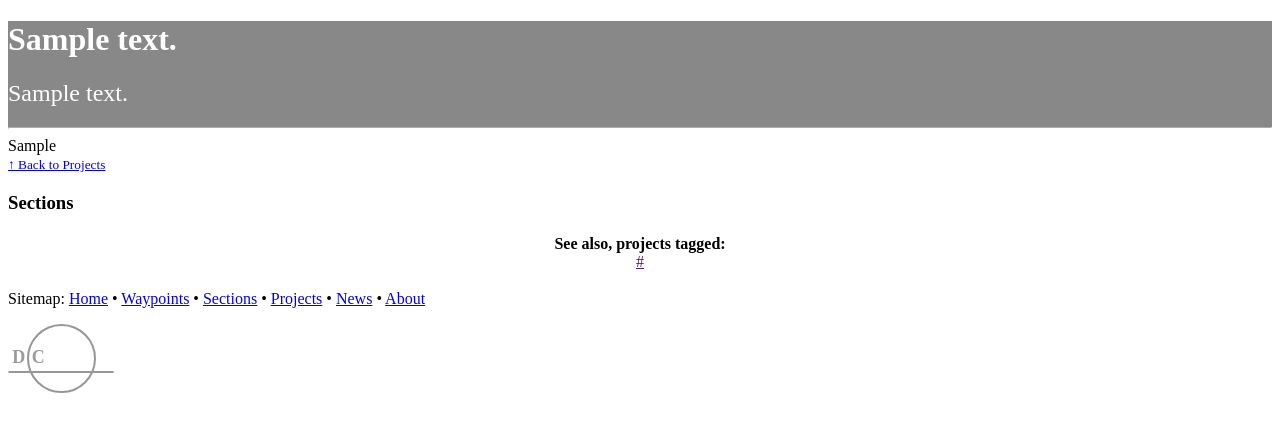
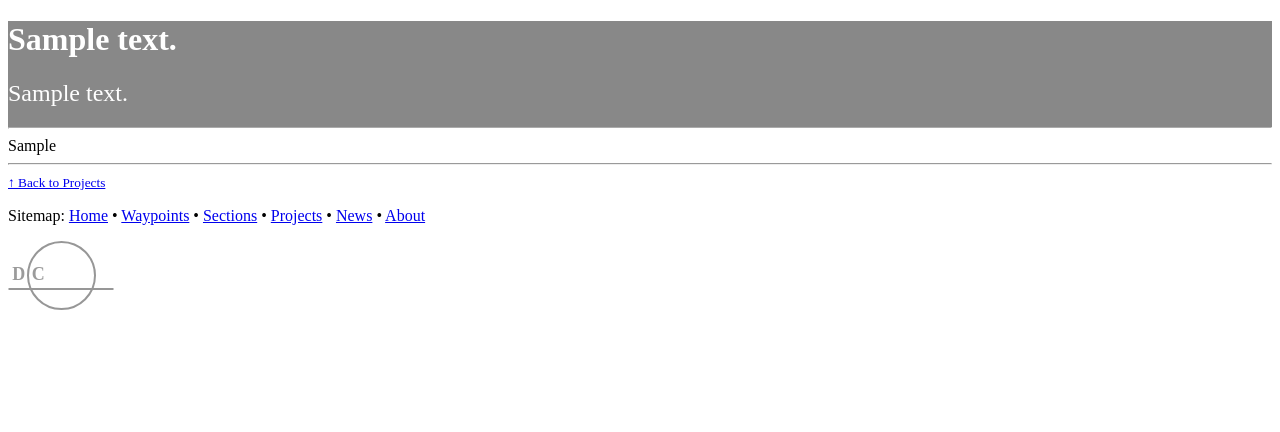
Before and after one commit to caseyg/debcha, a PHP site: template site/templates/project.php in a window 1280 px wide. Shown: the top 432 px of the page. Run offline with PHP 8.4, Linux system fonts and the light colour scheme; the template is opened without the code that fills it: most values are stand-ins (such as "Sample title", 1, 10 or a date in 2020); data that the repository does not hold is empty; some libraries are stand-ins or nearby versions.

Commit message:
hiding tags for now

```diff
--- a/site/templates/project.php
+++ b/site/templates/project.php
@@ -25,6 +25,8 @@
     </div>
   </div>
 
+  <hr>
+
   <div class="row nav--page">
     <div class="col">
       <?php if($page->hasNextVisible()): ?>
@@ -43,34 +45,25 @@
       <?php endif ?>
     </div>
   </div>
-
+<!--
+  <hr>
 
   <div class="row">
-    <div class="col-12">
-      <h3 class="table-heading">Sections</h3>
-      <table class="sections" style="margin:auto;">
-        <?php foreach($pages->find('sections')->children()->visible() as $section): ?>
-          <tr>
-            <td><?php if(str::contains($page->sections(), $section->title())): ?>
-              X
-            <?php endif; ?></td>
-            <td><a href="<?php echo $section->url() ?>"><?php echo $section->title() ?></a></td>
-          </tr>
-        <?php endforeach; ?>
-        <?php if ($page->tags()->isNotEmpty()): ?>
-        <tr>
-          <td colspan="2" style="text-align:center; text-transform:none;"><strong>See also, projects tagged:</strong><br>
-            <?php foreach ($page->tags()->split($separator = ',') as $t): ?>
-              <a href="<?php echo url($page->parent()->uri() . '/' . url::paramsToString(['tag' => $t])) ?>">
-                #<?php echo html($t) ?>
-              </a>
-            <?php endforeach; ?>
-          </td>
-        </tr>
-      <?php endif; ?>
-      </table>
+    <div class="col">
+      <h3>Section</h3>
+      <?php foreach ($page->sections()->toStructure() as $section): ?>
+        <a href="<?php echo $pages->find("Materials Science")->url() ?>"><?php $section ?></a>
+      <?php endforeach; ?>
+    </div>
+    <div class="col">
+      <h3>Tags</h3>
+      <?php foreach ($page->tags()->split($separator = ',') as $t): ?>
+        <a class="text-muted mr-1 p-1" style="border:1px solid darkgray;" href="<?php echo url($page->url() . '/' . url::paramsToString(['tag' => $t])) ?>">
+          #<?php echo html($t) ?>
+        </a>
+      <?php endforeach; ?>
     </div>
   </div>
 </div>
-
+-->
 <?php snippet('footer') ?>
```
